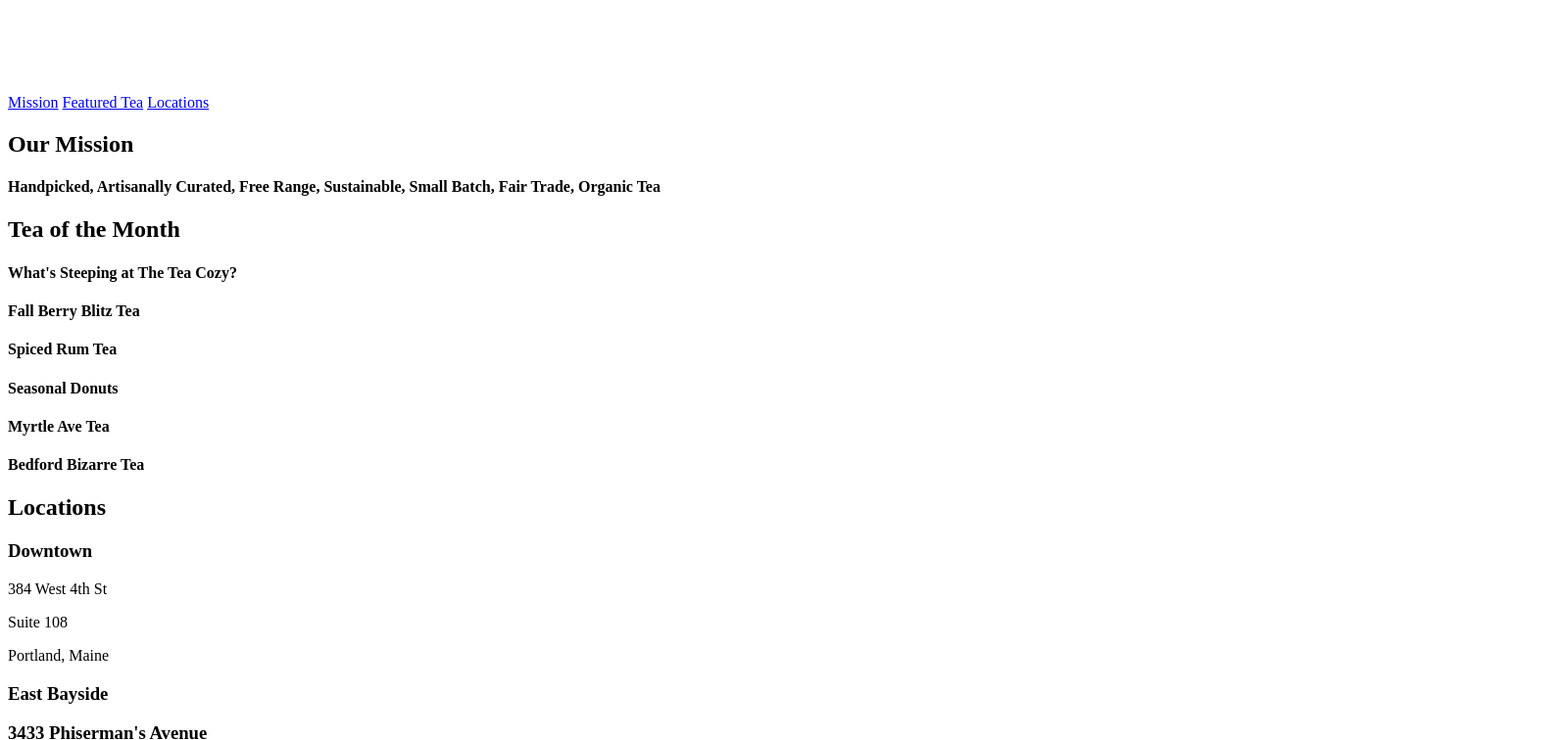
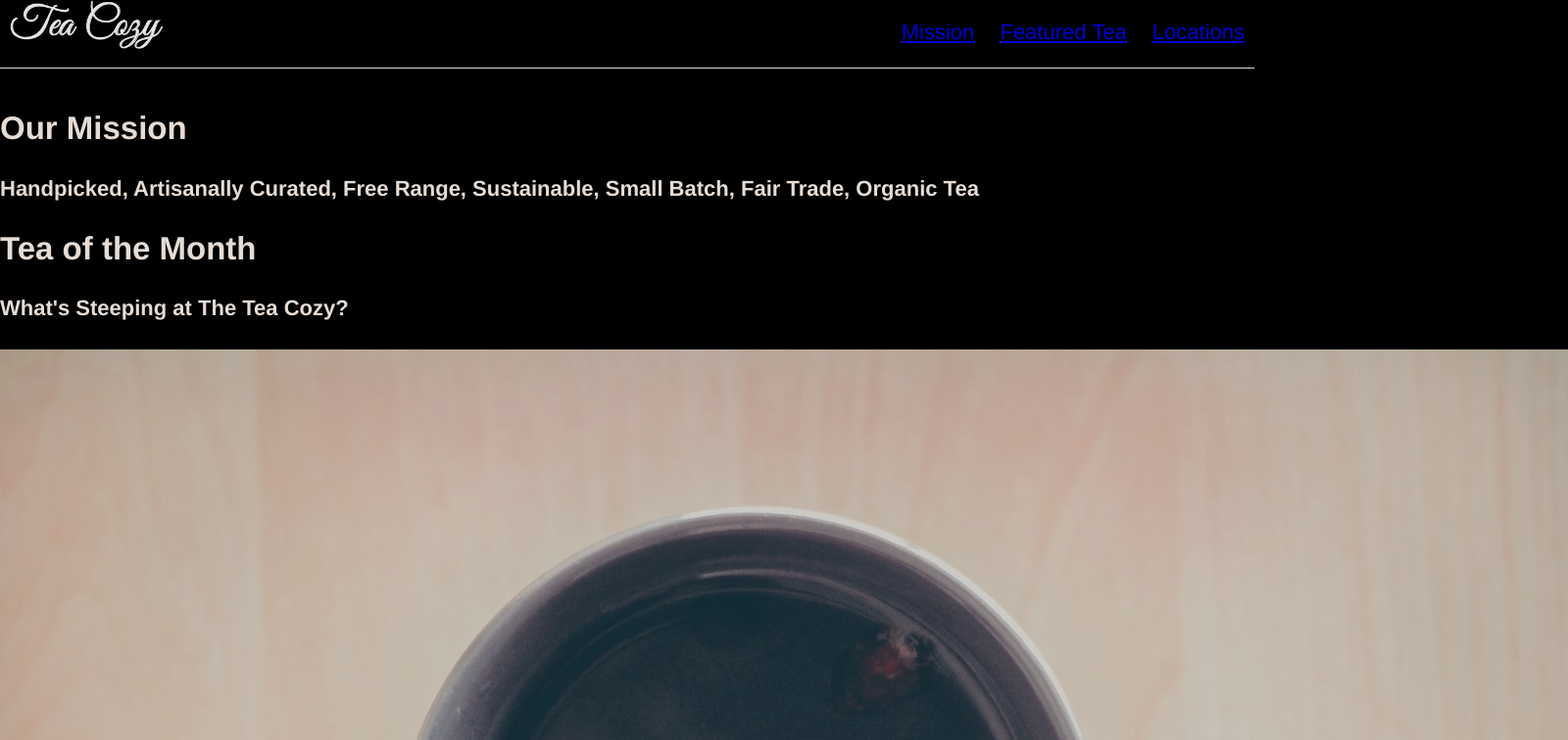
Before and after one commit to adrew0321/Tea-Cozy, a plain HTML site: page index.html in a window 1280 px wide. Shown: the top 756 px of the page at 98% size, 1600 px wide, since content can reach past the window. Drawn offline with Linux system fonts and the light colour scheme; files whose address does not match are found by name.

Commit message:
Updated HTML w/DIVS,Class. Continue editing for styling

```diff
--- a/index.html
+++ b/index.html
@@ -9,7 +9,6 @@
     <!--Header Info-->
       <header class="flex-container">
           <img src="./resources\images\img-tea-cozy-logo.png">
-        </div>
       <!--Nav Bar-->
         <nav>
           <span>
@@ -25,24 +24,44 @@
       </header>
     <!--Our Mission Info-->
   <div class="main-content">
-    <div class="mission">
-      <h2>Our Mission</h2>
-      <h4>Handpicked, Artisanally Curated, Free Range, Sustainable, Small Batch,
-      Fair Trade, Organic Tea</h4>
+    <div id="mission" class="flex-container">
+      <div class="content">
+        <h2>Our Mission</h2>
+        <h4>Handpicked, Artisanally Curated, Free Range, Sustainable, Small Batch,
+          Fair Trade, Organic Tea</h4>
+      </div>
     </div>
     <!--Tead of the Month Info-->
-    <div class="totm">
-      <h2>Tea of the Month</h2>
-      <h4>What's Steeping at The Tea Cozy?</h4>
+    <div id="totm">
+      <div class="content">
+        <h2>Tea of the Month</h2>
+        <h4>What's Steeping at The Tea Cozy?</h4>
     <!--Pictures w/ TOTM-->
-      <h4>Fall Berry Blitz Tea</h4>
-      <h4>Spiced Rum Tea</h4>
-      <h4>Seasonal Donuts</h4>
-      <h4>Myrtle Ave Tea</h4>
-      <h4>Bedford Bizarre Tea</h4>
+    <div class="flex-container .items">
+      <div class="item">
+        <img src="./resources\images\img-berryblitz.jpg">
+          <span>Fall Berry Blitz Tea</span>
+      </div>
+      <div class ="item">
+        <img src="./resources\images\img-spiced-rum.jpg">
+          <span>Spiced Rum Tea</span>
+      </div>
+      <div class="item">
+        <img src="./resources/images\img-donut.jpg"/>
+          <span>Seasonal Donuts</span>
+      </div>
+      <div class="item">
+        <img src="./resources/images\img-myrtle-ave.jpg"/>
+          <span>Myrtle Ave Tea</span>
+      </div>
+      <div class="item">
+        <img src="./resources/images\img-berryblitz.jpg"/>
+          <span>Bedford Bizarre Tea</span>
+      </div>
+    </div>
     </div>
     <!--Locations Info-->
-    <div class="locations">
+    <div id="locations" class="flex-container">
       <h2>Locations</h2>
         <h3>Downtown</h3>
           <p>384 West 4th St</p>
--- /dev/null
+++ b/resources/css/style.css
@@ -0,0 +1,55 @@
+html {
+  display: block;
+}
+
+head {
+  display: none;
+}
+
+body {
+  font-family: helvetica;
+  font-size: 22px;
+  color: seashell;
+  background-color: black;
+  opacity: 0.9;
+  justify-content: center;
+  display: block;
+  margin: 0;
+}
+
+header {
+  position: fixed;
+  height: 69px;
+  width: 100%;
+  border-bottom: 1px solid seashell;
+  z-index: 1;
+  text-align: center;
+  background-color: black;
+  margin: 0;
+}
+
+header.flex-container {
+  display:flex;
+  justify-content: center;
+  flex-wrap: wrap;
+}
+
+header img {
+  height: 50px;
+  padding-left: 10px;
+}
+
+header nav {
+  text-align: right;
+  flex-grow: 1;
+}
+
+nav span {
+  text-decoration: underline;
+  padding: 20px 10px;
+  display: inline-block;
+}
+
+.main-content {
+  padding-top: 85px;
+}
```
